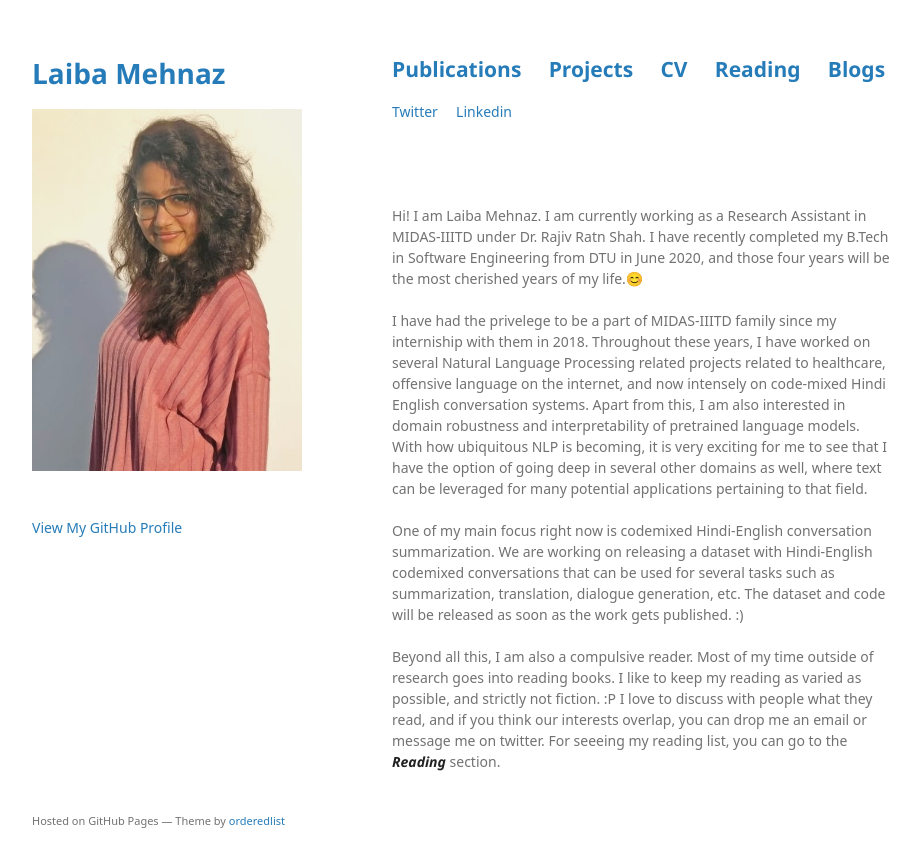
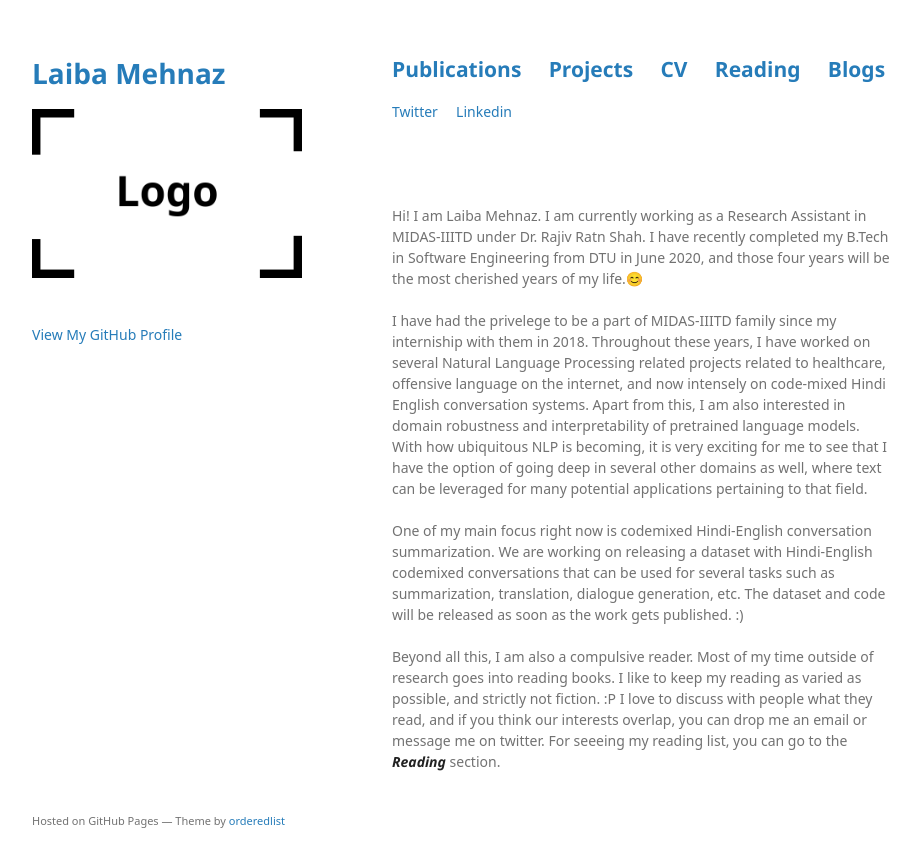
Before and after one commit to laibamehnaz/laibamehnaz.github.io, a Jekyll site: the page built from index.md, in a window 1280 px wide. Shown: the top 867 px of the page, without its empty margins (178-1098 px from the left). Built offline with Jekyll 4.4.1, drawn with Linux system fonts in a browser that asks for light colours; some web fonts are replaced; the repository's description, which GitHub fills in, is left out; our own code applies the rules of GitHub Pages for plain Markdown files.

Commit message:
Update _config.yml

```diff
--- a/_config.yml
+++ b/_config.yml
@@ -2,4 +2,4 @@ theme: jekyll-theme-minimal
 ##permalink: /:categories/:year/:month/:title/
 title: Laiba Mehnaz
 
-logo: laibamehnaz.github.io/images/ProfilePhoto_Github_final.jpg
+logo: /assets/img/logo.png
```
